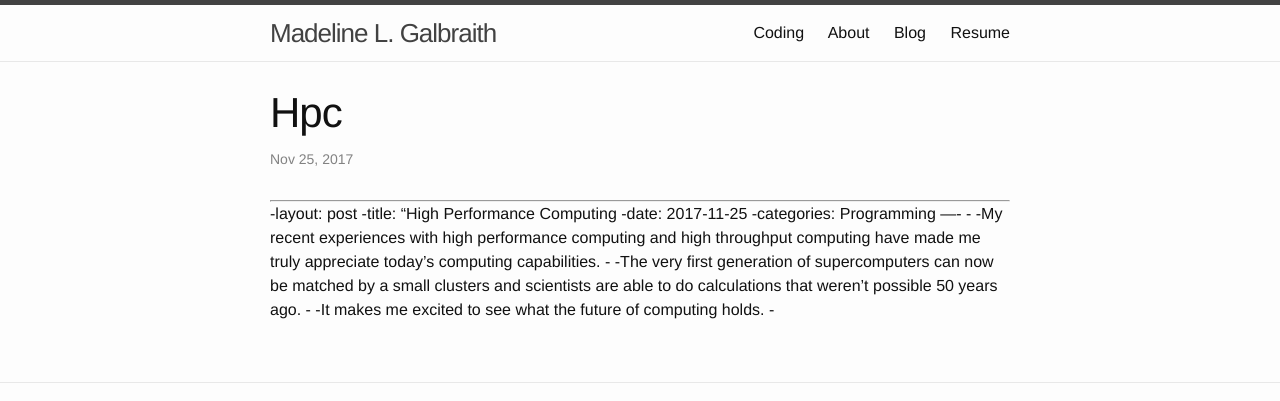
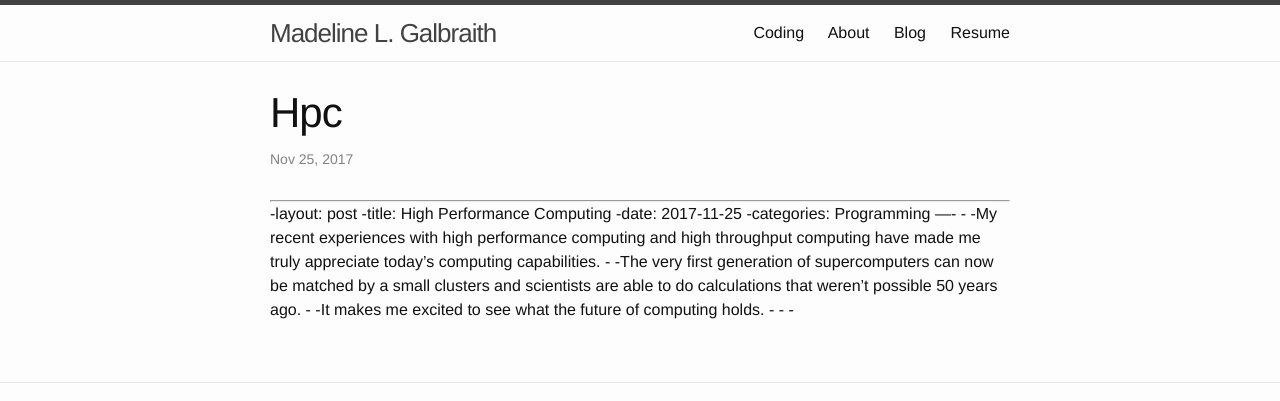
Before and after one commit to madgal/madgal.github.io, a Jekyll site: the page built from _posts/2017-11-25-hpc.md, in a window 1280 px wide. Shown: the top 401 px of the page. Built offline with Jekyll 4.4.1, drawn with Linux system fonts in a browser that asks for light colours; our own code applies the rules of GitHub Pages for plain Markdown files.

Commit message:
Fixed typo

```diff
--- a/_posts/2017-11-25-hpc.md
+++ b/_posts/2017-11-25-hpc.md
@@ -1,6 +1,6 @@
 ----
 -layout: post
--title:  "High Performance Computing
+-title:  High Performance Computing
 -date:   2017-11-25
 -categories: Programming
 ----
@@ -11,3 +11,5 @@
 -
 -It makes me excited to see what the future of computing holds.
 -
+-
+-
```
